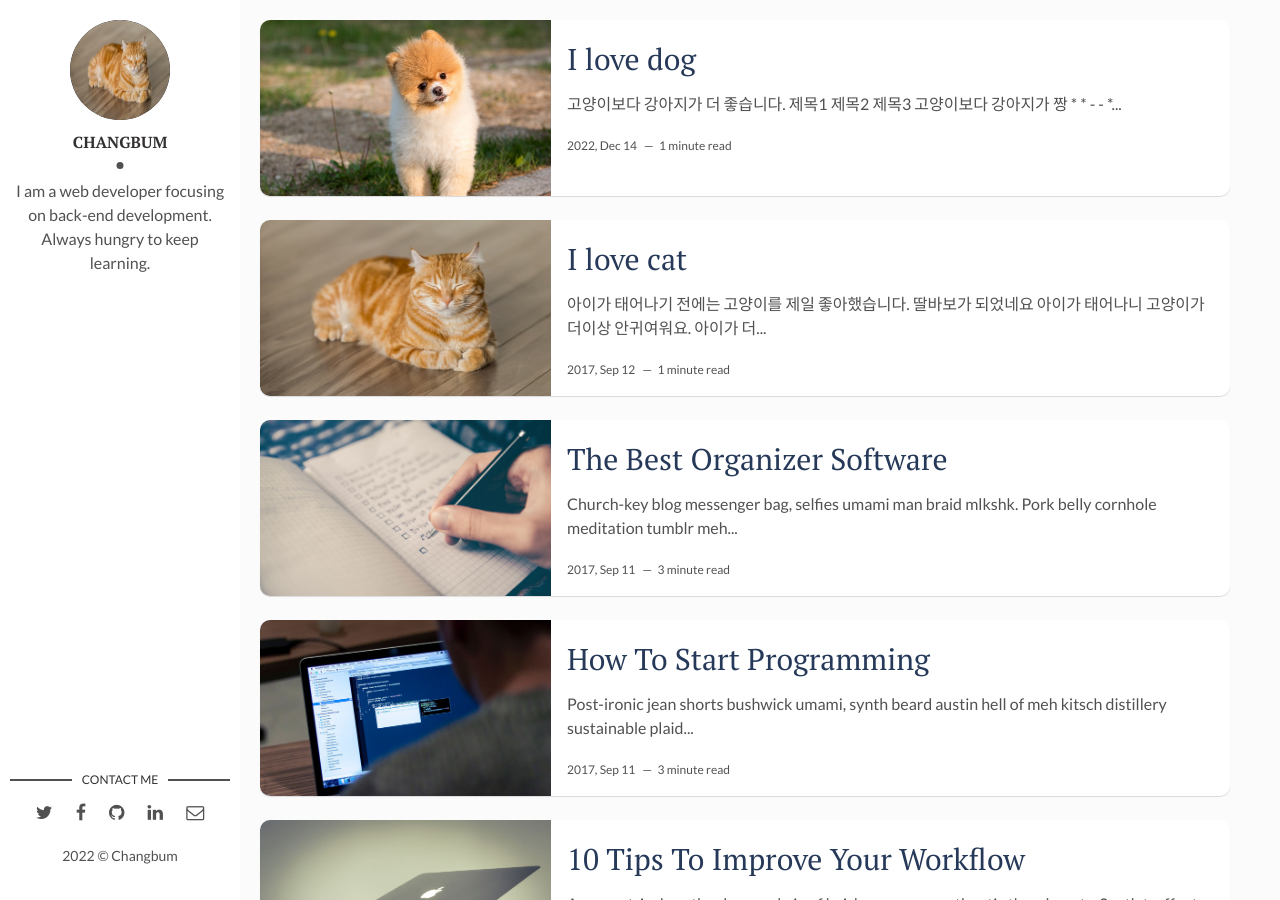
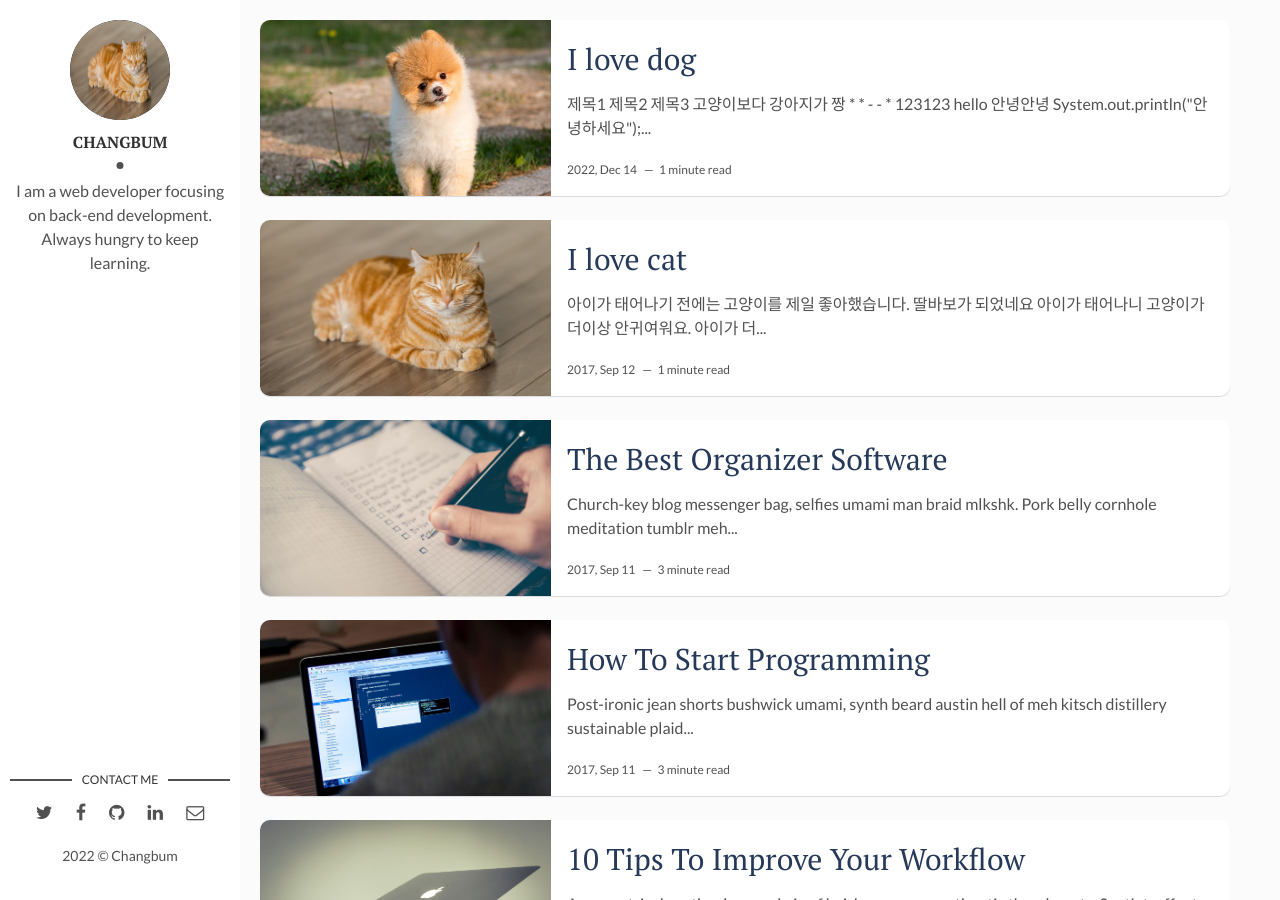
Before and after one commit to Changbum97/changbum97.github.io, a Jekyll site: the page built from index.html, in a window 1280 px wide and 900 px high. Built offline with Jekyll 4.4.1, drawn with Linux system fonts in a browser that asks for light colours; the list of posts is cut into pages by our own code.

Commit message:
gitblog 글 작성

```diff
--- a/_posts/2022-12-14-i-love-dog.markdown
+++ b/_posts/2022-12-14-i-love-dog.markdown
@@ -8,8 +8,6 @@ fig-caption: 강아지 사진# Add figcaption (optional)
 tags: [dog, ilovedog]
 permalink: 'post/ilovedog/'
 ---
-
-- 고양이보다 강아지가 더 좋습니다.
 
 # 제목1
 ## 제목2
```
